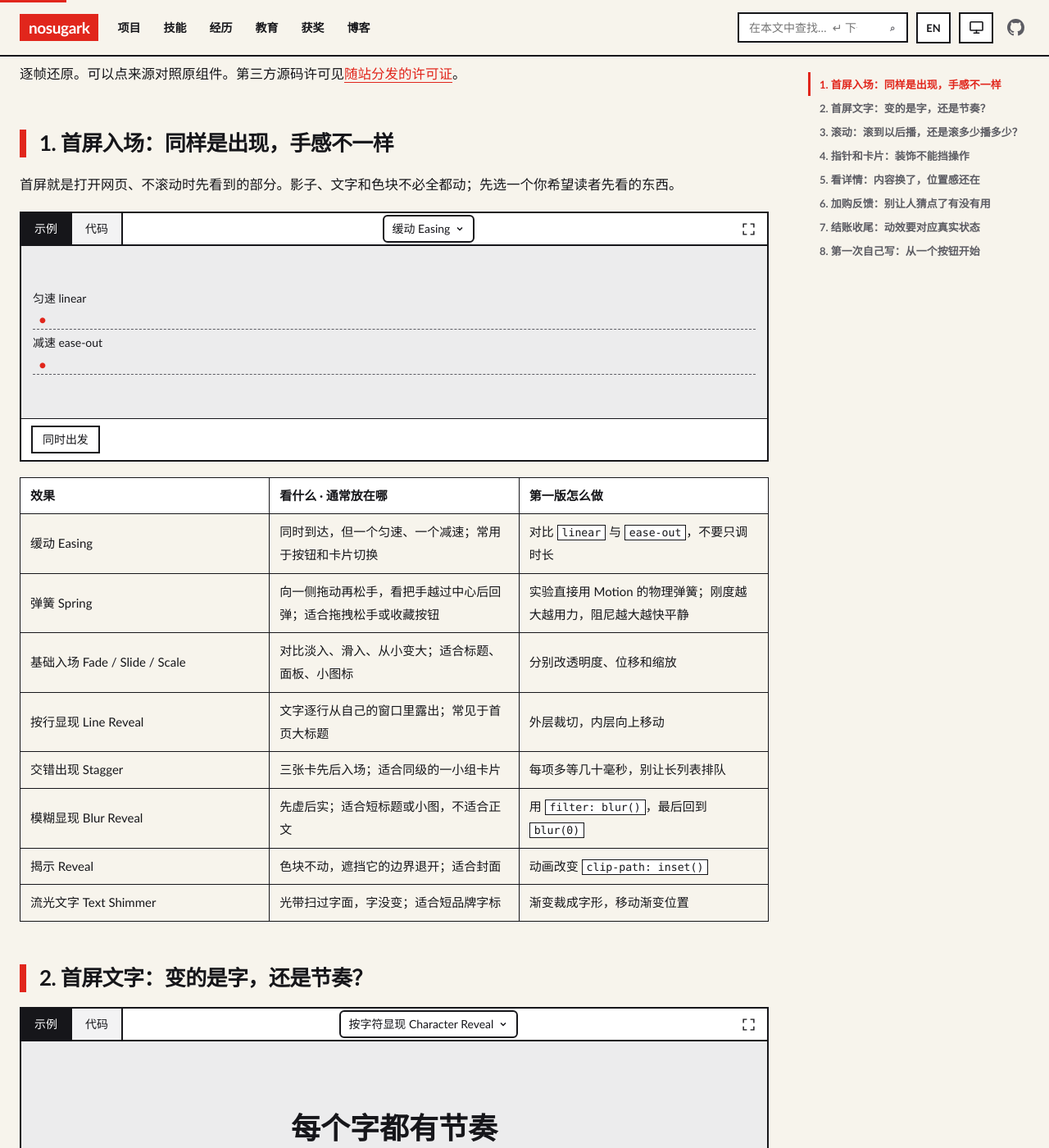
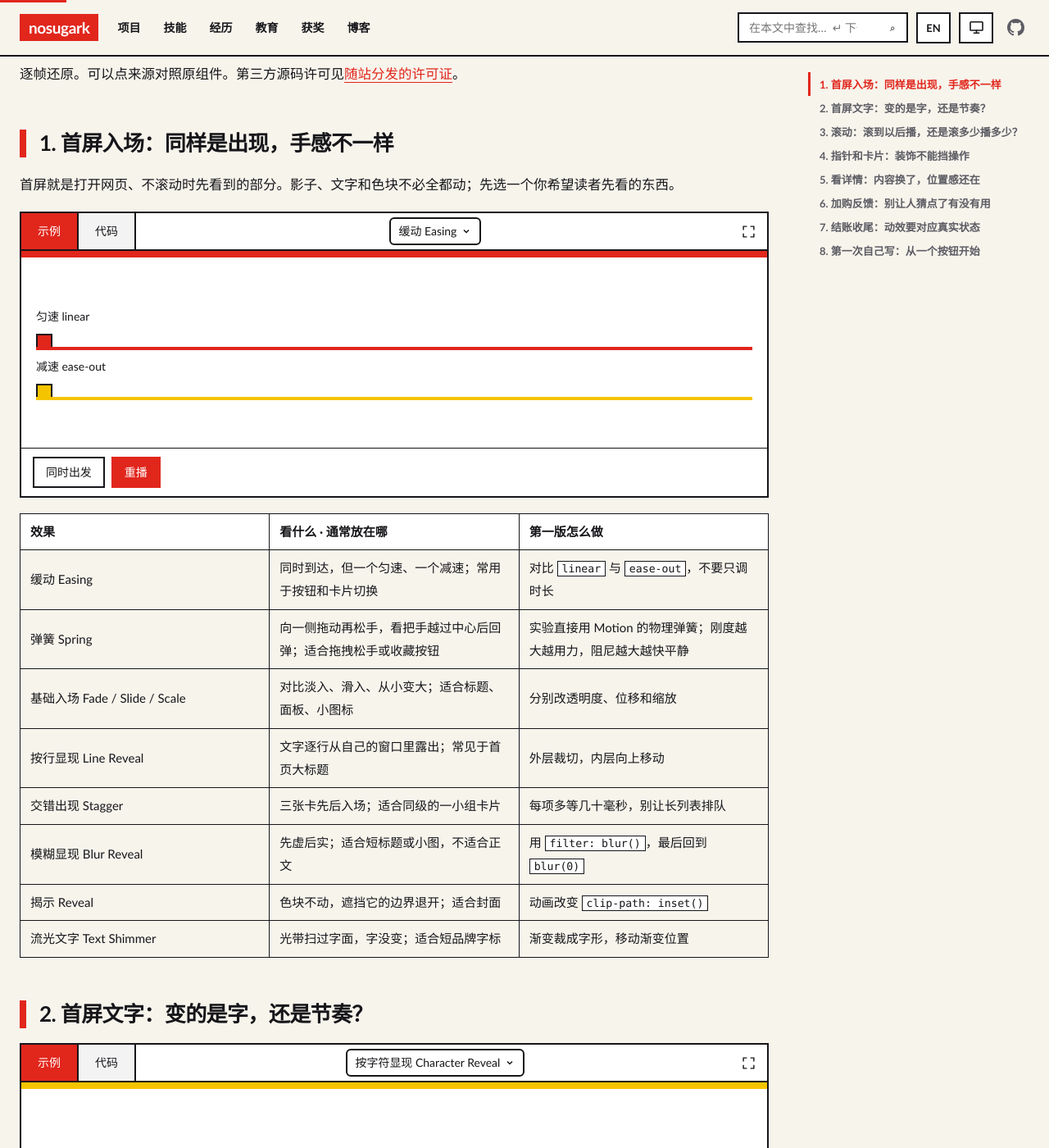
Before and after one commit to noSugarK/nosugark.github.io, a Jekyll site: the page built from _posts/2026-11-19-frontend-motion-lab.md, in a window 1280 px wide and 1400 px high, scrolled down 464 px. Shown: the whole window at 82% size. Built offline with Jekyll 4.4.1, drawn with Linux system fonts in a browser that asks for light colours.

Commit message:
fix: 实验台去掉黑底、放大滚动窗口并补全代码与重播

```diff
--- a/assets/css/motion-lab.css
+++ b/assets/css/motion-lab.css
@@ -27,22 +27,38 @@
 .ml-stage {
   display: grid;
   align-content: center;
-  gap: 6px;
-  min-height: 210px;
+  gap: 10px;
+  min-height: 240px;
   min-width: 0;
-  padding: 14px;
-  background: color-mix(in srgb, var(--paper), var(--line) 8%);
+  padding: 22px 18px 18px;
+  background: var(--paper);
+  border-top: 8px solid var(--k3);
 }
+/* 每组一条自己的颜色带：只用站点三原色，深浅色自动适配 */
+.motion-lab[data-lab='entrance'] .ml-stage,
+.motion-lab[data-lab='pointer'] .ml-stage { border-top-color: var(--k1); }
+.motion-lab[data-lab='text'] .ml-stage,
+.motion-lab[data-lab='detail'] .ml-stage { border-top-color: var(--k2); }
+.motion-lab[data-lab='scroll'] .ml-stage,
+.motion-lab[data-lab='feedback'] .ml-stage { border-top-color: var(--k3); }
 .ml-code { padding: 14px 12px; }
-.ml-code-note { margin: 0 0 12px; overflow-wrap: anywhere; }
+.ml-code-src {
+  margin: 0 0 12px; padding: 14px 16px; max-height: 420px; overflow: auto;
+  background: color-mix(in srgb, var(--line) 6%, var(--paper));
+  border: var(--bd) solid var(--line);
+  font: 12px/1.55 ui-monospace, SFMono-Regular, Menlo, Consolas, monospace;
+  color: var(--fg); white-space: pre;
+}
 .ml-code .ml-source { padding: 0; }
 .demo-dialog > .motion-lab { margin: 0; width: min(94vw, 1100px); max-height: 94dvh; overflow: auto; }
 .demo-dialog .ml-stage { min-height: min(72vh, 720px); height: min(72vh, 720px); }
 @media (max-width: 640px) {
-  .ml-stage { min-height: 180px; }
+  .ml-stage { min-height: 200px; }
+  .ml-port { height: 260px; }
+  .ml-horizontal { height: 180px; }
   .demo-dialog .ml-stage { height: 64vh; }
 }
-.ml-display { font: 750 clamp(22px, 4vw, 36px)/1.25 var(--font); text-align: center; }
+.ml-display { font: 750 clamp(30px, 5vw, 52px)/1.1 var(--font); letter-spacing: -.02em; text-align: center; }
 .ml-display > span { display: inline-block; }
 .ml-morph { display: grid; }
 .ml-morph > span { grid-area: 1 / 1; }
@@ -57,78 +73,120 @@
   color: transparent;
   background-clip: text;
 }
-.ml-track { overflow: hidden; border-bottom: 1px dashed var(--muted); }
-.ml-marker { width: 24px; text-align: center; color: var(--accent); }
-.ml-spring-track { display: grid; place-items: center; min-height: 90px; background: linear-gradient(90deg, transparent 49.8%, var(--line) 50%, transparent 50.2%); }
-.motion-lab .ml-spring-handle { touch-action: pan-y; cursor: grab; border-radius: 50%; min-width: 64px; min-height: 64px; color: var(--ml-primary-on); background: var(--ml-primary); border: var(--bd) solid var(--line); }
+.ml-track {
+  position: relative; height: 20px;
+  border-bottom: var(--bd) solid var(--line);
+}
+.ml-track::before {
+  content: ''; position: absolute; left: 0; bottom: -2px; width: 100%; height: 4px;
+  background: var(--k1);
+}
+.ml-track:nth-of-type(2)::before { background: var(--k2); }
+.ml-marker {
+  width: 20px; height: 20px; font-size: 0;
+  background: var(--k1); border: var(--bd) solid var(--line);
+}
+.ml-track:nth-of-type(2) .ml-marker { background: var(--k2); }
+.ml-spring-track {
+  display: grid; place-items: center; min-height: 110px;
+  border-bottom: var(--bd) solid var(--line);
+  background: linear-gradient(90deg, transparent calc(50% - 1px), var(--line) 50%, transparent calc(50% + 1px));
+}
+.motion-lab .ml-spring-handle {
+  touch-action: pan-y; cursor: grab; border-radius: 50%;
+  min-width: 72px; min-height: 72px; font-weight: 700;
+  color: var(--accent-fg); background: var(--k1); border: var(--bd) solid var(--line);
+}
 .motion-lab .ml-spring-handle:active { cursor: grabbing; }
 .ml-row { display: grid; grid-template-columns: repeat(3, minmax(0, 1fr)); gap: 6px; }
 .ml-tile, .motion-lab .ml-product, .ml-step {
   display: grid;
   place-items: center;
-  min-height: 68px;
-  padding: 8px;
+  min-height: 84px;
+  padding: 10px;
   text-align: center;
+  font-size: clamp(15px, 1.8vw, 18px);
+  font-weight: 750;
   color: var(--ml-primary-on);
   background: var(--ml-primary);
   border: var(--bd) solid var(--line);
 }
-.ml-tile[data-tone='1'], .ml-stage[data-tone='1'] .ml-display { background: var(--ml-alt); color: var(--ml-alt-on); }
+.ml-tile[data-tone='1'], .ml-stage[data-tone='1'] .ml-display { background: var(--k2); color: var(--fg); }
+html[data-theme='dark'] .ml-tile[data-tone='1'],
+html[data-theme='dark'] .ml-stage[data-tone='1'] .ml-display { color: var(--accent-fg); }
 .ml-tile[data-tone='2'] { background: var(--ml-accent); color: var(--ml-accent-on); }
-.ml-gallery-dial { width: 68px; height: 68px; margin: 8px; border: 4px double var(--ml-line); border-radius: 50%; background: var(--ml-alt); }
+.ml-row .ml-tile:not([data-tone]) { font-size: clamp(18px, 2.4vw, 26px); font-variant-numeric: tabular-nums; }
+.ml-row .ml-tile:not([data-tone]):nth-child(3n+1) { background: var(--k1); color: var(--accent-fg); }
+.ml-row .ml-tile:not([data-tone]):nth-child(3n+2) { background: var(--k2); color: var(--fg); }
+.ml-row .ml-tile:not([data-tone]):nth-child(3n) { background: var(--k3); color: var(--accent-fg); }
+html[data-theme='dark'] .ml-row .ml-tile:not([data-tone]):nth-child(3n+2) { color: var(--accent-fg); }
+.ml-gallery-dial { width: 68px; height: 68px; margin: 8px; border: 4px double var(--ml-line); border-radius: 50%; background: var(--k3); }
 .ml-carousel { overflow: hidden; min-width: 0; }
 .ml-carousel-rail { display: flex; touch-action: pan-y pinch-zoom; }
-.ml-carousel-rail > * { flex: 0 0 100%; min-width: 0; min-height: 155px; }
-.ml-gallery-dial::after { content: ''; display: block; width: 4px; height: 16px; margin: 5px auto; border-radius: 3px; background: var(--ml-alt-on); }
+.ml-carousel-rail > * { flex: 0 0 100%; min-width: 0; min-height: 240px; }
+.ml-gallery-dial::after { content: ''; display: block; width: 4px; height: 16px; margin: 5px auto; border-radius: 3px; background: var(--accent-fg); }
 [data-tone='1'] .ml-gallery-dial { transform: rotateY(64deg); }
 [data-tone='2'] .ml-gallery-dial::after { visibility: hidden; }
 .ml-caption { text-align: center; }
-.motion-lab .ml-product { width: 72px; min-height: 70px; justify-self: start; transform-origin: top left; font-size: 28px; }
-.motion-lab .ml-product.ml-expanded { width: 100%; min-height: 110px; }
-.ml-port { height: 175px; overflow: auto; overscroll-behavior: contain; border: var(--bd) solid var(--line); }
-.ml-step { min-height: 175px; }
-.ml-step:nth-of-type(even) { background: var(--ml-alt); color: var(--ml-alt-on); }
+.motion-lab .ml-product { width: 88px; min-height: 88px; justify-self: start; transform-origin: top left; font-size: 36px; background: var(--k1); color: var(--accent-fg); }
+.motion-lab .ml-product.ml-expanded { width: 100%; min-height: 140px; font-size: 48px; }
+.ml-port { height: 320px; overflow: auto; overscroll-behavior: contain; border: var(--bd) solid var(--line); }
+.ml-step { min-height: 240px; }
+.ml-step:nth-of-type(even) { background: var(--k3); color: var(--accent-fg); }
 .motion-lab[data-motion='on'] .ml-trigger:not(.ml-triggered) { opacity: .25; }
 .ml-scroll-cover {
   position: sticky;
   top: 0;
   z-index: 1;
-  height: 86px;
+  height: 110px;
   display: grid;
   place-items: center;
   overflow: hidden;
-  color: var(--ml-alt-on);
-  background: var(--ml-alt);
+  color: var(--accent-fg);
+  background: var(--k1);
   border-bottom: var(--bd) solid var(--accent);
 }
 .motion-lab[data-motion='off'] .ml-scroll-cover { position: static; }
 .ml-far, .ml-near { padding: 8px; background: var(--ml-primary); color: var(--ml-primary-on); border: var(--bd) solid var(--line); }
 .ml-stage[data-effect='2'] .ml-near { position: absolute; left: 0; }
 .ml-stage[data-effect='3'] .ml-far { position: absolute; left: 12%; top: 12px; }
-.ml-stage[data-effect='3'] .ml-near { position: absolute; right: 8%; bottom: 10px; background: var(--ml-alt); color: var(--ml-alt-on); }
+.ml-stage[data-effect='3'] .ml-near { position: absolute; right: 8%; bottom: 10px; background: var(--k2); color: var(--fg); }
+html[data-theme='dark'] .ml-stage[data-effect='3'] .ml-near { color: var(--accent-fg); }
 .prose .ml-frame { width: 76px; height: 76px; border: 0; cursor: auto; pointer-events: none; }
 .ml-slider input { min-width: 0; flex: 1; accent-color: var(--accent); }
-.ml-horizontal { display: flex; height: 125px; gap: 6px; }
+.ml-horizontal { display: flex; height: 220px; gap: 6px; }
 .ml-horizontal > * { flex: 0 0 76%; }
 .ml-snap { scroll-snap-type: x mandatory; }
 .ml-snap > * { scroll-snap-align: start; }
 .ml-marquee { --ml-marquee-gap: 12px; display: flex; gap: var(--ml-marquee-gap); overflow: hidden; }
 .ml-marquee-group { display: flex; flex: 0 0 auto; min-width: 100%; justify-content: space-around; gap: var(--ml-marquee-gap); }
-.ml-marquee-item { flex: none; padding: 7px 12px; border: var(--bd) solid var(--line); background: var(--paper); white-space: nowrap; }
+.ml-marquee-item {
+  flex: none; padding: 10px 16px; font-weight: 700;
+  border: var(--bd) solid var(--line); background: var(--paper); white-space: nowrap;
+}
+.ml-marquee-item:nth-child(3n+1) { background: var(--k1); color: var(--accent-fg); }
+.ml-marquee-item:nth-child(3n+2) { background: var(--k2); color: var(--fg); }
+.ml-marquee-item:nth-child(3n) { background: var(--k3); color: var(--accent-fg); }
+html[data-theme='dark'] .ml-marquee-item:nth-child(3n+2) { color: var(--accent-fg); }
 .ml-marquee-started .ml-marquee-group { animation: ml-marquee 6s linear infinite paused; }
 .ml-marquee-running .ml-marquee-group { animation-play-state: running; }
 .motion-lab[data-motion='off'] .ml-marquee-group { animation: none !important; }
 @keyframes ml-marquee { to { transform: translateX(calc(-100% - var(--ml-marquee-gap))); } }
 .motion-lab .ml-pointer {
-  min-height: 110px;
+  min-height: 150px;
   position: relative;
   display: grid;
   place-items: center;
-  background: var(--ml-alt);
-  color: var(--ml-alt-on);
+  background: color-mix(in srgb, var(--k3) 12%, var(--paper));
+  color: var(--fg);
   border: var(--bd) solid var(--line);
 }
-.ml-pointer .ml-face { display: block; pointer-events: none; padding: 8px 14px; background: var(--ml-primary); color: var(--ml-primary-on); border: var(--bd) solid var(--line); border-radius: 6px; }
+.ml-pointer .ml-face {
+  display: block; pointer-events: none; padding: 12px 20px;
+  font-size: clamp(16px, 2vw, 22px); font-weight: 700;
+  background: var(--k1); color: var(--accent-fg);
+  border: var(--bd) solid var(--line);
+}
 .motion-lab[data-motion='on'] :is(.ml-face, .ml-bubble, .ml-icon span) { transition: transform 150ms, opacity 150ms; }
 .motion-lab[data-motion='on'] .ml-hover:is(:hover, :focus-visible, .ml-hovered) .ml-face { transform: translateY(-8px); }
 .ml-hover:is(:hover, :focus-visible, .ml-hovered) .ml-face { background: var(--ml-accent); color: var(--ml-accent-on); }
@@ -150,8 +208,8 @@
   opacity: 0;
   padding: 3px 8px;
   border: var(--bd) solid var(--line);
-  background: var(--ml-alt);
-  color: var(--ml-alt-on);
+  background: var(--k1);
+  color: var(--accent-fg);
   pointer-events: none;
 }
 .ml-pointer:not(.ml-dismissed):is(:hover, :focus-visible, [aria-pressed='true']) .ml-bubble { opacity: 1; }
@@ -163,16 +221,37 @@
 .ml-icon[aria-pressed='true'] span:nth-child(1) { transform: translateY(7px) rotate(45deg); }
 .ml-icon[aria-pressed='true'] span:nth-child(2) { opacity: 0; }
 .ml-icon[aria-pressed='true'] span:nth-child(3) { transform: translateY(-7px) rotate(-45deg); }
-.motion-lab .ml-ripple { position: relative; overflow: hidden; }
+.motion-lab .ml-ripple {
+  position: relative; overflow: hidden;
+  min-height: 48px; padding: 10px 22px; font-weight: 700;
+  background: var(--k3); color: var(--accent-fg);
+  border: var(--bd) solid var(--line);
+}
 .ml-ripple-label { position: relative; z-index: 1; }
 .ml-wave { position: absolute; pointer-events: none; border-radius: 50%; background: color-mix(in srgb, var(--k3) 45%, transparent); }
-.ml-count { justify-self: center; font: 750 42px/1.2 var(--font); font-variant-numeric: tabular-nums; }
-.ml-toast, .ml-load { padding: 12px; background: var(--ml-alt); color: var(--ml-alt-on); border: var(--bd) solid var(--line); }
-.ml-load { min-height: 90px; }
-.ml-load span { display: block; height: 12px; width: 75%; margin: 4px 0; background: color-mix(in srgb, var(--ml-alt-on) 35%, transparent); }
+.ml-count {
+  justify-self: center; min-width: 180px; padding: 12px 24px;
+  font: 750 clamp(48px, 7vw, 84px)/1 var(--font);
+  font-variant-numeric: tabular-nums; text-align: center;
+  background: var(--k2); color: var(--fg); border: var(--bd) solid var(--line);
+}
+html[data-theme='dark'] .ml-count { color: var(--accent-fg); }
+.ml-toast, .ml-load { padding: 12px; background: var(--k2); color: var(--fg); border: var(--bd) solid var(--line); }
+html[data-theme='dark'] .ml-toast, html[data-theme='dark'] .ml-load { color: var(--accent-fg); }
+.ml-load { min-height: 120px; }
+.ml-load span { display: block; height: 12px; width: 75%; margin: 4px 0; background: color-mix(in srgb, var(--fg) 35%, transparent); }
+html[data-theme='dark'] .ml-load span { background: color-mix(in srgb, var(--accent-fg) 35%, transparent); }
 .ml-load span:nth-child(2) { width: 55%; }
 .ml-load span:nth-child(3) { width: 35%; }
 .ml-stage dialog { width: min(90vw, 360px); background: var(--paper); color: var(--fg); border: var(--bd) solid var(--line); padding: 22px; }
 .ml-stage dialog::backdrop { background: color-mix(in srgb, var(--fg) 70%, transparent); }
 .ml-stage .ml-drawer { inset: 0 0 0 auto; margin: 0; max-height: 100%; height: 100%; }
 .ml-form { align-items: end; }
+
+/* 实验卡片的头尾比通用卡片再重一档，撑起「仪器台」的分量 */
+.motion-lab-card .demo-head { min-height: 46px; }
+.motion-lab-card .demo-tab { min-height: 44px; padding: 6px 20px; }
+.motion-lab-card .demo-tab[aria-selected='true'] { background: var(--accent); color: var(--accent-fg); }
+.motion-lab-card .demo-foot { padding: 10px 14px; }
+.motion-lab-card .demo-btn { min-height: 38px; padding: 6px 14px; }
+.motion-lab-card .ml-replay { background: var(--accent); color: var(--accent-fg); border-color: var(--accent); }
--- a/assets/js/motion-lab.js
+++ b/assets/js/motion-lab.js
@@ -713,13 +713,24 @@ import { makeDemoTabs } from './demo-tabs.js';
     card.append(head, viewDemo, viewCode);
     lab.replaceChildren(card);
 
-    /* 代码面板：当前实验的「第一版怎么做」+ 实现来源，随选择更新 */
+    /* 代码面板放真实实现源码，不放说明文字；来源链接保留作署名 */
+    const sourceOf = (fn, group, pos) => {
+      let extra = '';
+      if (group === 'text' && pos === 2) extra = `\n\nconst morphingText = ${morphingText.toString()};`;
+      else if (group === 'text' && pos === 3) extra = `\n\nconst typewriter = ${typewriter.toString()};`;
+      else if (group === 'scroll') extra = `\n\nconst scrolling = ${scrolling.toString()};`;
+      else if (group === 'pointer') extra = `\n\nconst pointing = ${pointing.toString()};`;
+      else if (group === 'detail' && pos === 1) extra = `\n\nconst carousel = ${carousel.toString()};`;
+      return `/* 本站实现；context 提供 stage / button / tile / status / listen / motion / later / row / run / upstream / play */\nconst demo = ${fn.toString()};${extra}`;
+    };
     const updateCode = () => {
       const pos = Number(picker.value);
-      const row = rows[pos];
       viewCode.replaceChildren();
-      const note = create('p', 'ml-code-note', row?.cells[2]?.textContent.trim() || '');
-      viewCode.append(note);
+      const pre = create('pre', 'ml-code-src');
+      const code = create('code');
+      code.textContent = sourceOf(demos[pos], lab.dataset.lab, pos);
+      pre.append(code);
+      viewCode.append(pre);
       const source = sources[lab.dataset.lab]?.[String(pos)];
       const line = create('div', 'ml-source');
       if (source) {
@@ -804,6 +815,12 @@ import { makeDemoTabs } from './demo-tabs.js';
           return animation;
         }
       });
+
+      /* 每个实验都能重播：自动播完的效果不会「消失」，换实验后也能再看一次 */
+      const replay = button('重播', 'demo-btn ml-replay');
+      listen(replay, 'click', () => { controller?.abort(); mount(); });
+      actions.append(replay);
+      actions.hidden = false;
     }
     picker.onchange = () => { updateCode(); mount(); };
     preference.addEventListener('change', mount);
```
